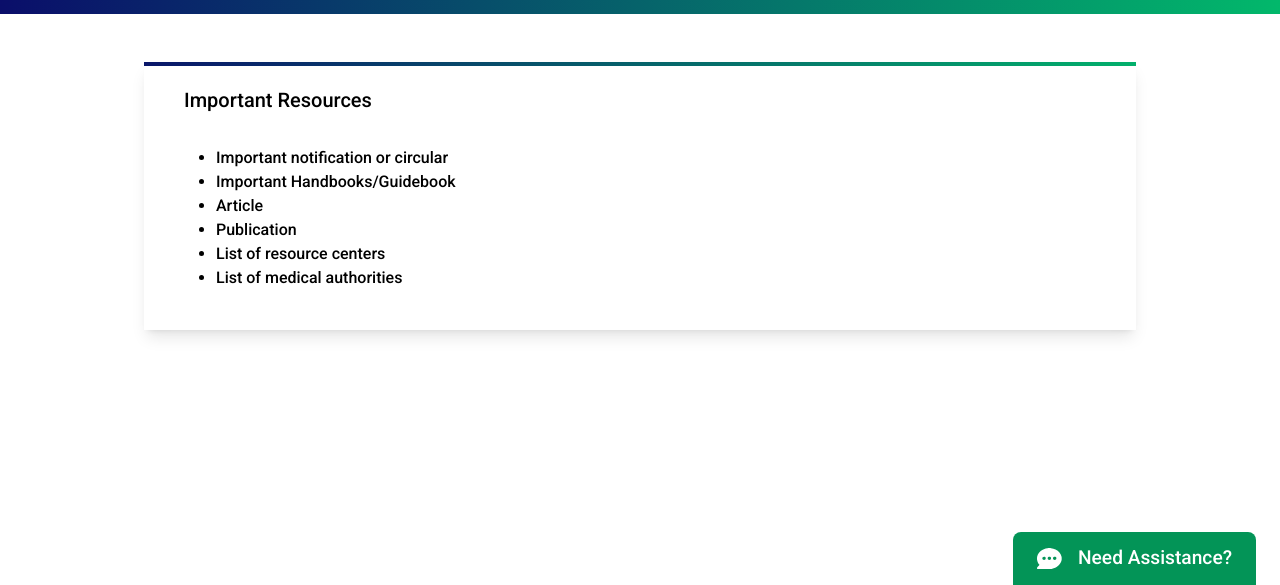
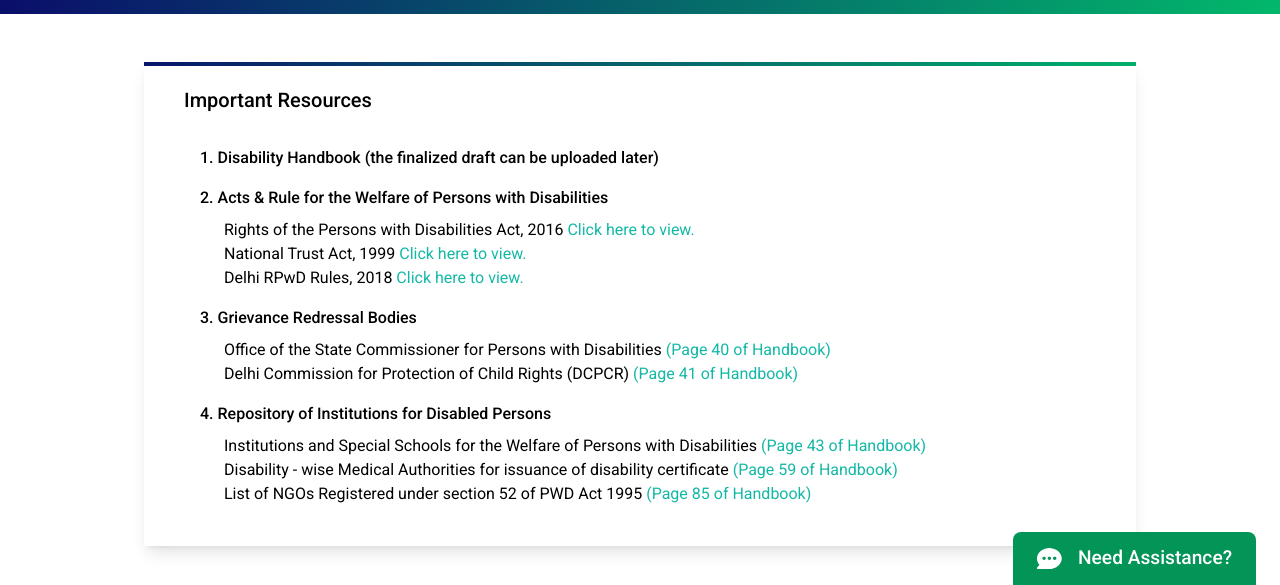
Before and after one commit to rachitshukla08/dcpcr-app, a React (Create React App) app: page /resources in a window 1280 px wide. Shown: the part 215-800 px from the top of the page. Built offline with nearby package versions, Linux system fonts and the light colour scheme.

Commit message:
resources-updated

```diff
--- a/src/components/DisabilityCard.jsx
+++ b/src/components/DisabilityCard.jsx
@@ -1,15 +1,15 @@
-import parse from "html-react-parser";
+import parse from 'html-react-parser';
 
 const DisabilityCard = ({ disability }) => {
   return (
-    <div className="flex flex-col gap-4 mx-20 px-10 pb-10 shadow-lg pt-5 custom-border max-h-screen overflow-y-auto ">
-      <p className="text-xl">{disability.title}</p>
-      <p className="fw-400">{disability.titleContent}</p>
-      {disability.content.map((obj, key) => {
+    <div className='flex flex-col gap-4 mx-20 px-10 pb-10 shadow-lg pt-5 custom-border max-h-screen overflow-y-auto '>
+      <p className='text-xl'>{disability.title}</p>
+      <p className='fw-400'>{disability.titleContent}</p>
+      {disability.content.map((obj) => {
         return (
-          <ul className="list-disc pl-8">
+          <ul className='list-disc pl-8'>
             {parse(obj.liContent)}
-            <ul className={`${obj.subLiContent ? "pl-8 pt-4" : ""}`}>
+            <ul className={`${obj.subLiContent ? 'pl-8 pt-4' : ''}`}>
               {parse(obj.subLiContent)}
             </ul>
           </ul>
--- a/src/data/data.js
+++ b/src/data/data.js
@@ -212,15 +212,41 @@ const resources = {
   titleContent: '',
   content: [
     {
-      liContent: `<li>Important notification or circular</li>
-    <li>Important Handbooks/Guidebook </li>
-    <li>Article </li>
-    <li>Publication </li>
-    <li>List of resource centers </li>
-    <li>List of medical authorities  </li>
+      liContent: `
+      <li>1. Disability Handbook (the finalized draft can be uploaded later) </li> </li>
     `,
-      subLiContent: '',
+      subLiContent: ``,
     },
+    {
+      liContent: `
+      <li>2. Acts & Rule for the Welfare of Persons with Disabilities</li>
+    `,
+      subLiContent: `<li>Rights of the Persons with Disabilities Act, 2016 <a className='text-light text-teal-500' href='https://socialwelfare.delhigovt.nic.in/sites/default/files/All-PDF/RPWD%20ACT%202016.pdf'> Click here to view. </a></li>
+      <li>National Trust Act, 1999 <a className='text-light text-teal-500' href='https://socialwelfare.delhigovt.nic.in/sites/default/files/All-PDF/National_Trust_Act1999.pdf'> Click here to view.</a> </li>
+      <li>Delhi RPwD Rules, 2018 <a className='text-light text-teal-500' href='https://socialwelfare.delhigovt.nic.in/sites/default/files/All-PDF/Delhi%20RPwD%20Rules2018.pdf'> Click here to view.</a> </li>`,
+    },
+    {
+      liContent: `
+      <li>3. Grievance Redressal Bodies </li>
+    `,
+      subLiContent: `<li> Office of the State Commissioner for Persons with Disabilities <a className='text-teal-500' href='https://drive.google.com/file/d/1_NWWldCPV4zDLxbP7fdduoXF2enMbSNB/view?usp=sharing'> (Page 40 of Handbook)</a></li>
+      <li> Delhi Commission for Protection of Child Rights (DCPCR) <a className='text-teal-500' href='https://drive.google.com/file/d/1_NWWldCPV4zDLxbP7fdduoXF2enMbSNB/view?usp=sharing'> (Page 41 of Handbook)</a></li>
+    `,
+    },
+    {
+      liContent: `
+      <li>4. Repository of Institutions for Disabled Persons </li>
+    `,
+      subLiContent: `<li> Institutions and Special Schools for the Welfare of Persons with Disabilities <a className='text-teal-500' href='https://drive.google.com/file/d/1_NWWldCPV4zDLxbP7fdduoXF2enMbSNB/view?usp=sharing'> (Page 43 of Handbook)</a></li>
+      <li> Disability - wise Medical Authorities for issuance of disability certificate <a className='text-teal-500' href='https://drive.google.com/file/d/1_NWWldCPV4zDLxbP7fdduoXF2enMbSNB/view?usp=sharing'> (Page 59 of Handbook)</a></li>
+      <li> List of NGOs Registered under section 52 of PWD Act 1995 <a className='text-teal-500' href='https://drive.google.com/file/d/1_NWWldCPV4zDLxbP7fdduoXF2enMbSNB/view?usp=sharing'> (Page 85 of Handbook)</a></li>`,
+    },
+    // {
+    //   liContent: `
+    //   Note : Pt. 3 & 4 can be taken from the chapter 9 & 10 of the handbook ( Access to handbook : <a className='text-teal-500' href='https://drive.google.com/file/d/1_NWWldCPV4zDLxbP7fdduoXF2enMbSNB/view?usp=sharing'> HandBook </a>)
+    // `,
+    //   subLiContent: ``,
+    // },
   ],
 };
 
--- a/src/views/Resources.jsx
+++ b/src/views/Resources.jsx
@@ -1,10 +1,23 @@
-import DisabilityCard from "../components/DisabilityCard";
-import { resources } from "../data/data";
+import parse from 'html-react-parser';
+import { resources } from '../data/data';
 
 const Resources = () => {
   return (
-    <div className="mt-12 px-16">
-      <DisabilityCard disability={resources} />
+    <div className='mt-12 px-16'>
+      <div className='flex flex-col gap-4 mx-20 px-10 pb-10 shadow-lg pt-5 custom-border max-h-screen overflow-y-auto '>
+        <p className='text-xl'>{resources.title}</p>
+        <p className='fw-400'>{resources.titleContent}</p>
+        {resources.content.map((obj, key) => {
+          return (
+            <ul className='pl-4'>
+              {parse(obj.liContent)}
+              <ol className={`${obj.subLiContent && 'pl-6 pt-2'} font-normal`}>
+                {parse(obj.subLiContent)}
+              </ol>
+            </ul>
+          );
+        })}
+      </div>
     </div>
   );
 };
```
